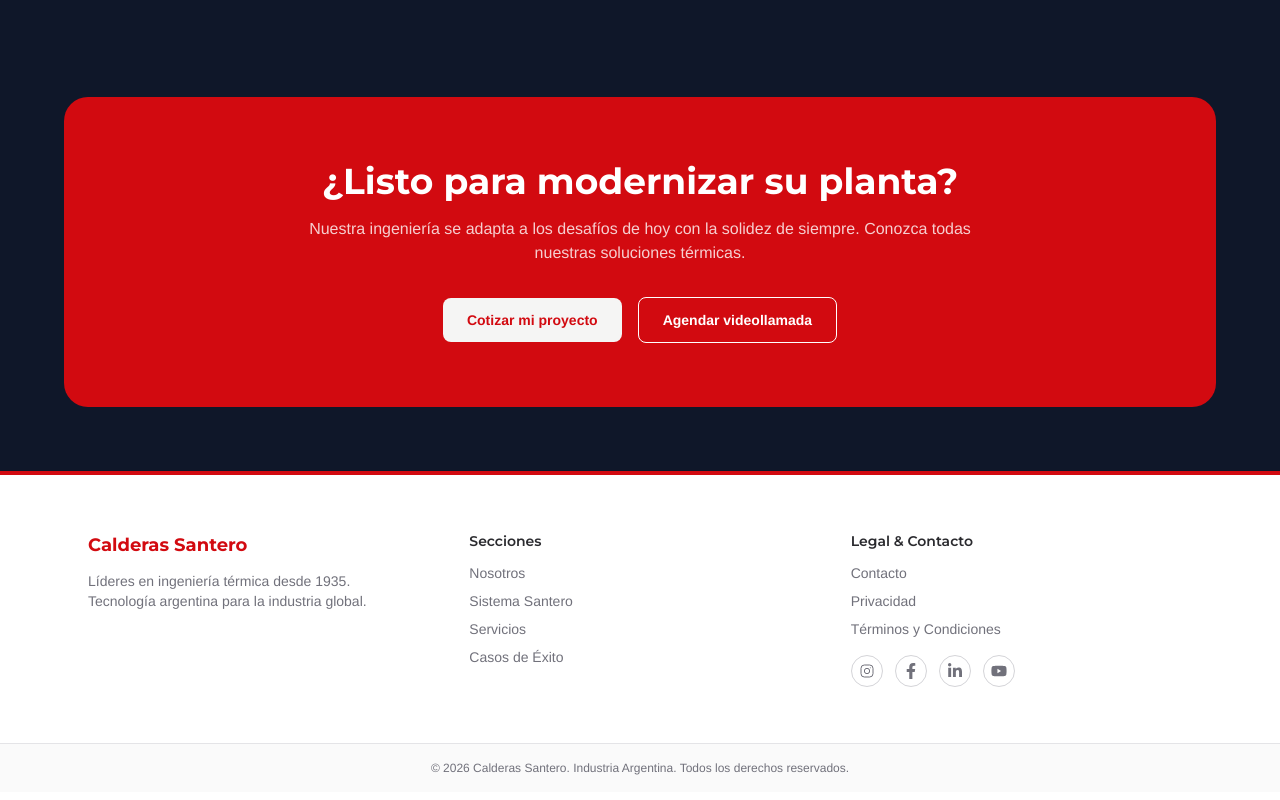
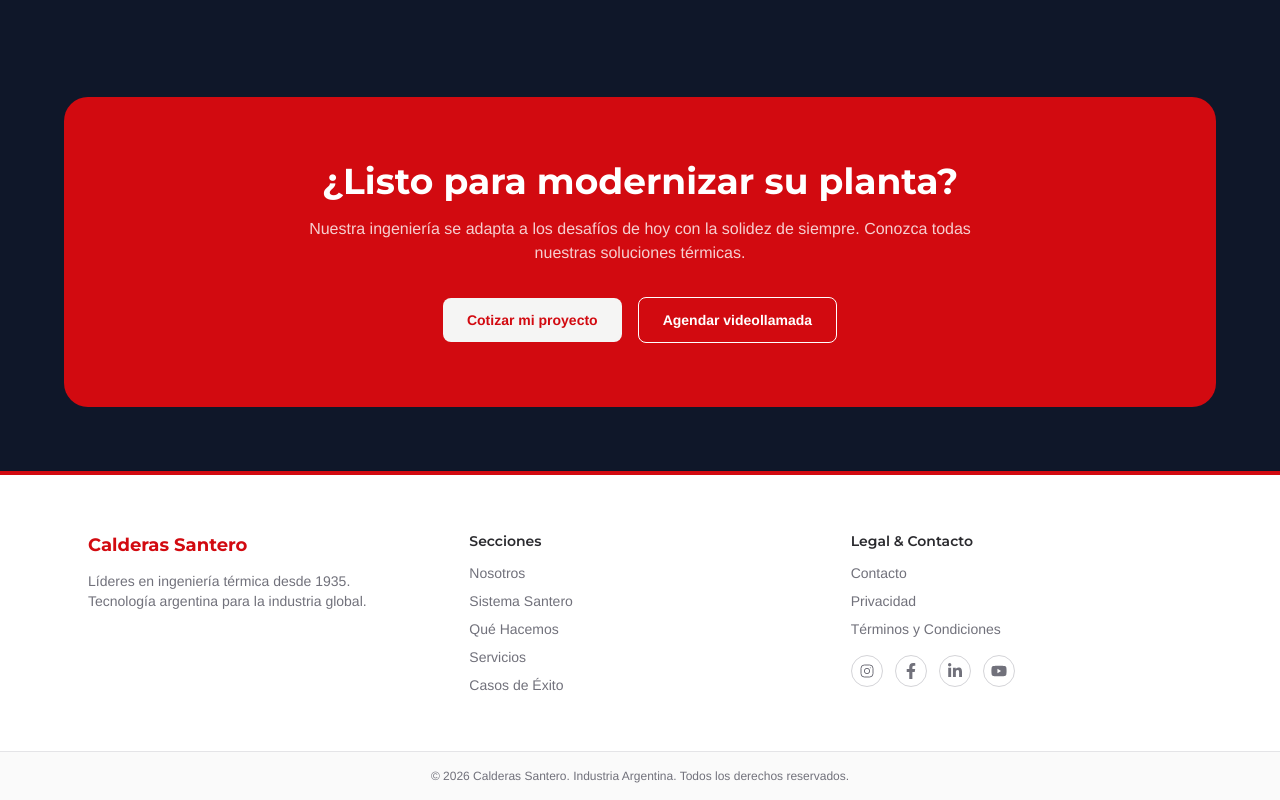
Before and after one commit to chiarasalvu/santero-calderas, a Next.js app: page / in a window 1280 px wide. Shown: the part 6238-7038 px from the top of the page. Built offline with nearby package versions, Linux system fonts and the light colour scheme.

Commit message:
feat: add Qué Hacemos link to footer sections

```diff
--- a/components/Footer.tsx
+++ b/components/Footer.tsx
@@ -6,6 +6,7 @@ import { navLinks, legalLinks } from "@/lib/nav";
 
 export default function Footer() {
   const pathname = usePathname();
+  const footerSectionLinks = navLinks.filter((link) => link.href !== "/#faqs");
 
   return (
     <footer className="border-t-4 border-brand-red bg-white">
@@ -25,9 +26,30 @@ export default function Footer() {
             Secciones
           </p>
           <nav className="mt-3 flex flex-col gap-2">
-            {navLinks
-              .filter((link) => link.href !== "/#faqs")
-              .map((link) => (
+            {footerSectionLinks.slice(0, 2).map((link) => (
+              <Link
+                key={link.href}
+                href={link.href}
+                className={`text-sm ${
+                  pathname === link.href
+                    ? "font-medium text-brand-red"
+                    : "text-zinc-500 hover:text-brand-red"
+                }`}
+              >
+                {link.label}
+              </Link>
+            ))}
+            <Link
+              href="/servicios"
+              className={`text-sm ${
+                pathname === "/servicios"
+                  ? "font-medium text-brand-red"
+                  : "text-zinc-500 hover:text-brand-red"
+              }`}
+            >
+              Qué Hacemos
+            </Link>
+            {footerSectionLinks.slice(2).map((link) => (
               <Link
                 key={link.href}
                 href={link.href}
```
Lines whose indentation alone changed are shown as unchanged.
